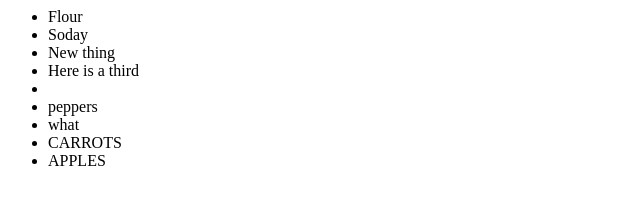
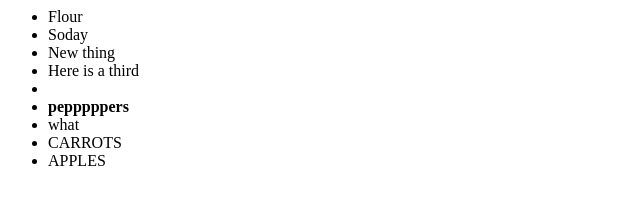
Before and after one commit to colindarretta/Testing, a plain HTML site: page index.html in a window 1280 px wide. Shown: the full height of the page, 0-640 px from the left. Drawn offline with Linux system fonts and the light colour scheme.

Commit message:
Update index.html

```diff
--- a/index.html
+++ b/index.html
@@ -5,7 +5,7 @@
 			<li>Soday</li>
 			<li>New thing</li>
 			<li> Here is a third<li>
-			<li>peppers</li>
+			<li><b>pepppppers</b></li>
 			<li> what </li>
 			<li> CARROTS </li>
 			<li>APPLES</li>
```
